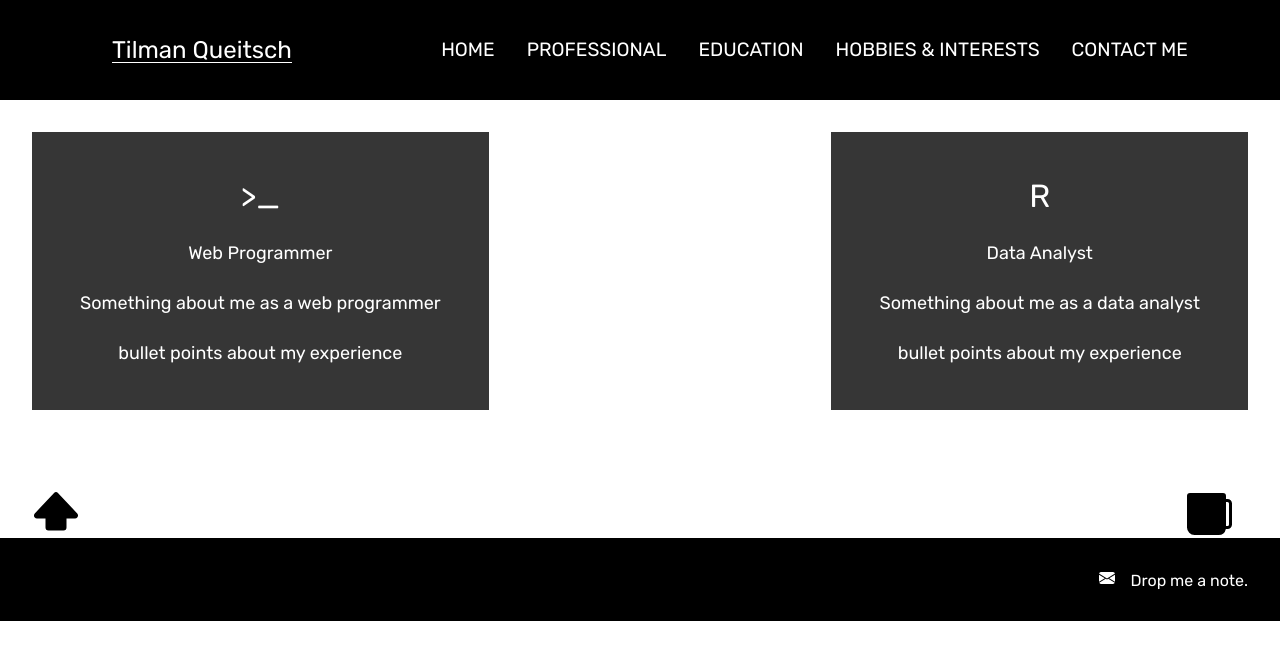
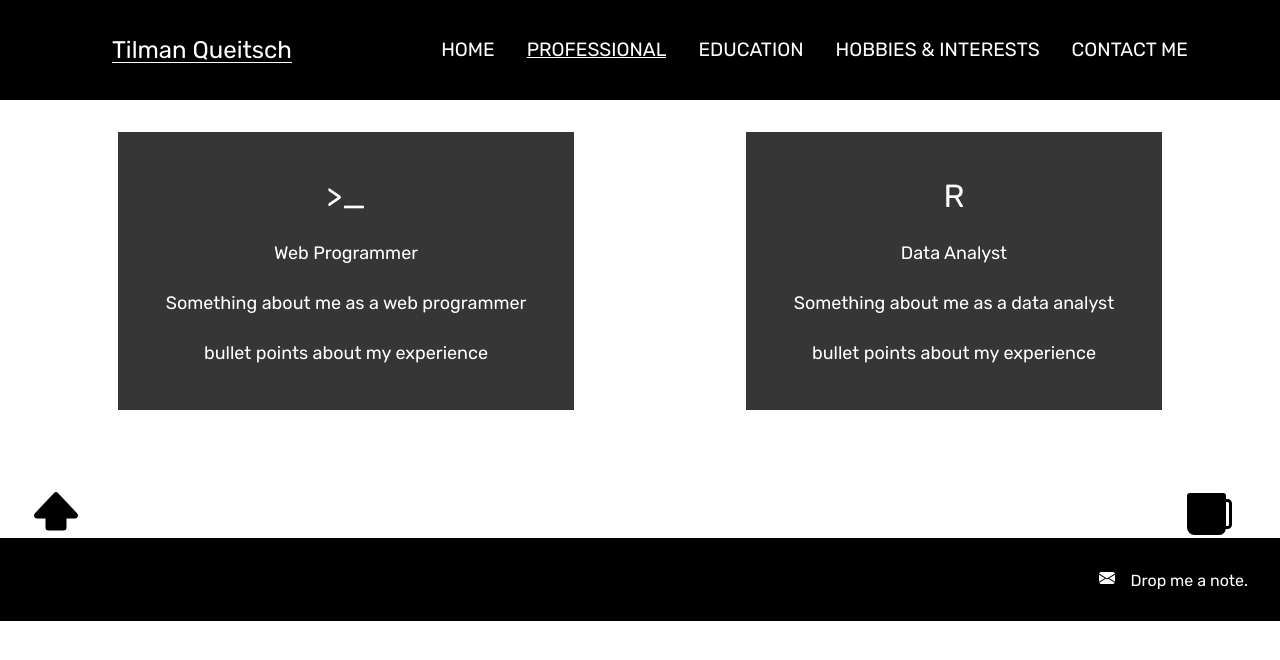
Before and after one commit to tiQu/portfolio, a React (Create React App) app: page /professional in a window 1280 px wide. Shown: the top 660 px of the page. Built offline with nearby package versions, Linux system fonts and the light colour scheme.

Commit message:
Added underlining for nav items

```diff
--- a/src/App.js
+++ b/src/App.js
@@ -11,8 +11,8 @@ import { BrowserRouter as Router, Route, Switch } from 'react-router-dom';
 function App() {
   return (
     <div className="App">
+      <Router>
         <Header />
-        <Router>
           <Switch>
             <Route exact path="/" component={Home} />
             <Route exact path="/professional" component={Professional} />
--- a/src/components/global/Header/Navbar/Navbar.js
+++ b/src/components/global/Header/Navbar/Navbar.js
@@ -1,5 +1,6 @@
 import React from 'react';
 import { NavItems } from './NavItems';
+import { NavLink } from 'react-router-dom';
 import './Navbar.scss';
 
 class Navbar extends React.Component{
@@ -26,13 +27,15 @@ class Navbar extends React.Component{
                     </i>
                 </div>
                 <ul className = {this.state.clicked ? 'nav-menu active' : 'nav-menu'}>
-                    {NavItems.map((item, index) => {
+                    {NavItems.map((item) => {
                         return (
-                            <li key={index}>
-                                <a className={item.cName} href={item.url}>
-                                    {item.title.toUpperCase()}
-                                </a>
-                            </li>
+                            <NavLink
+                                exact
+                                activeClassName="nav-links-active"
+                                className={item.cName}
+                                to={item.url}>
+                                {item.title.toUpperCase()}
+                            </NavLink>
                         )
                     })}
                 </ul>
--- a/src/components/global/Header/Navbar/Navbar.scss
+++ b/src/components/global/Header/Navbar/Navbar.scss
@@ -12,6 +12,11 @@ nav, .nav-links {
     justify-content: center;
     align-items: center;
     font-size: 1.2rem;
+}
+
+.nav-menu .nav-links {
+    display: flex;
+    align-items: center;
 }
 
 .navbar-logo {
@@ -51,6 +56,10 @@ nav, .nav-links {
 
 .menu-icon {
     display: none;
+}
+
+.nav-links-active {
+    text-decoration: underline;
 }
 
 @media screen and (max-width: 768px) {
--- a/src/components/professional/Professional.scss
+++ b/src/components/professional/Professional.scss
@@ -6,5 +6,5 @@
     width: 95vw;
     padding: 2.5vw 2rem;
     display: flex;
-    justify-content: space-between;
+    justify-content: space-around;
 }
```
Also changed, not shown: 1 other file (tests, documents, lock files or other folders).
